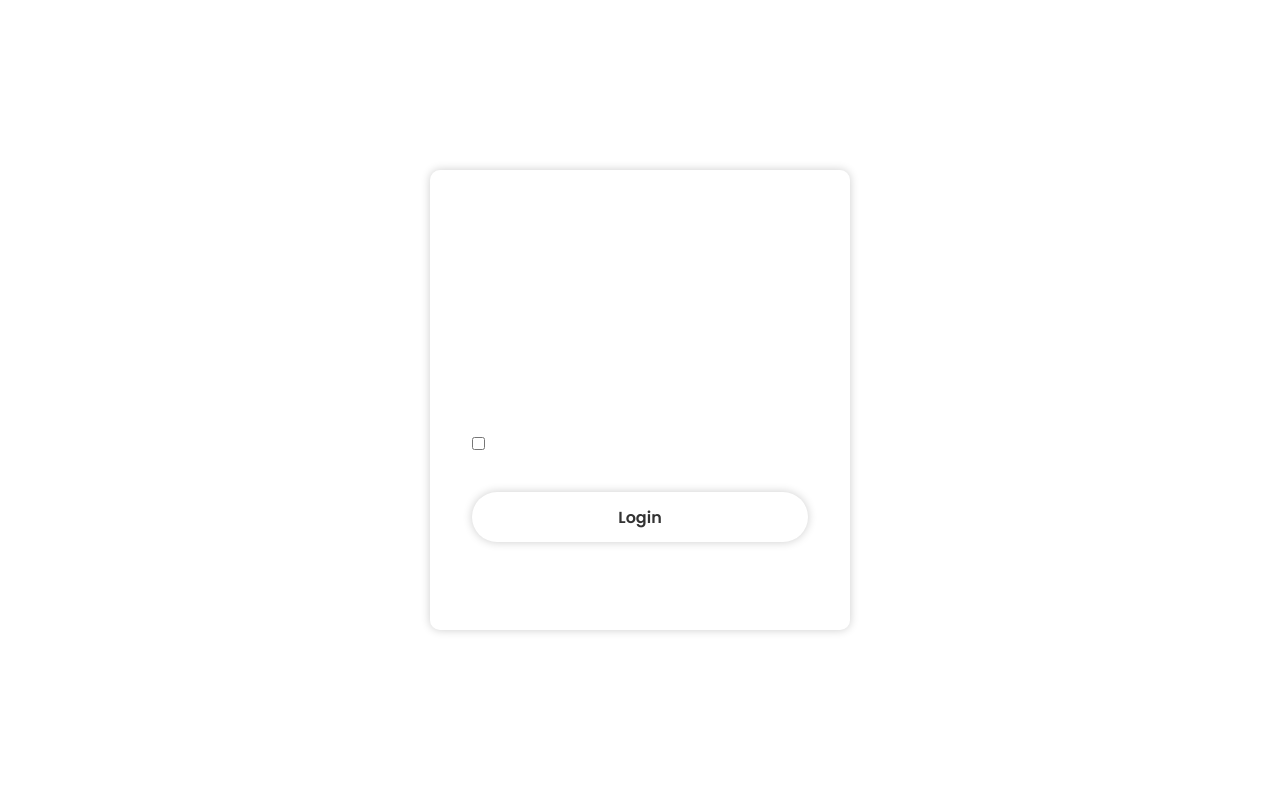
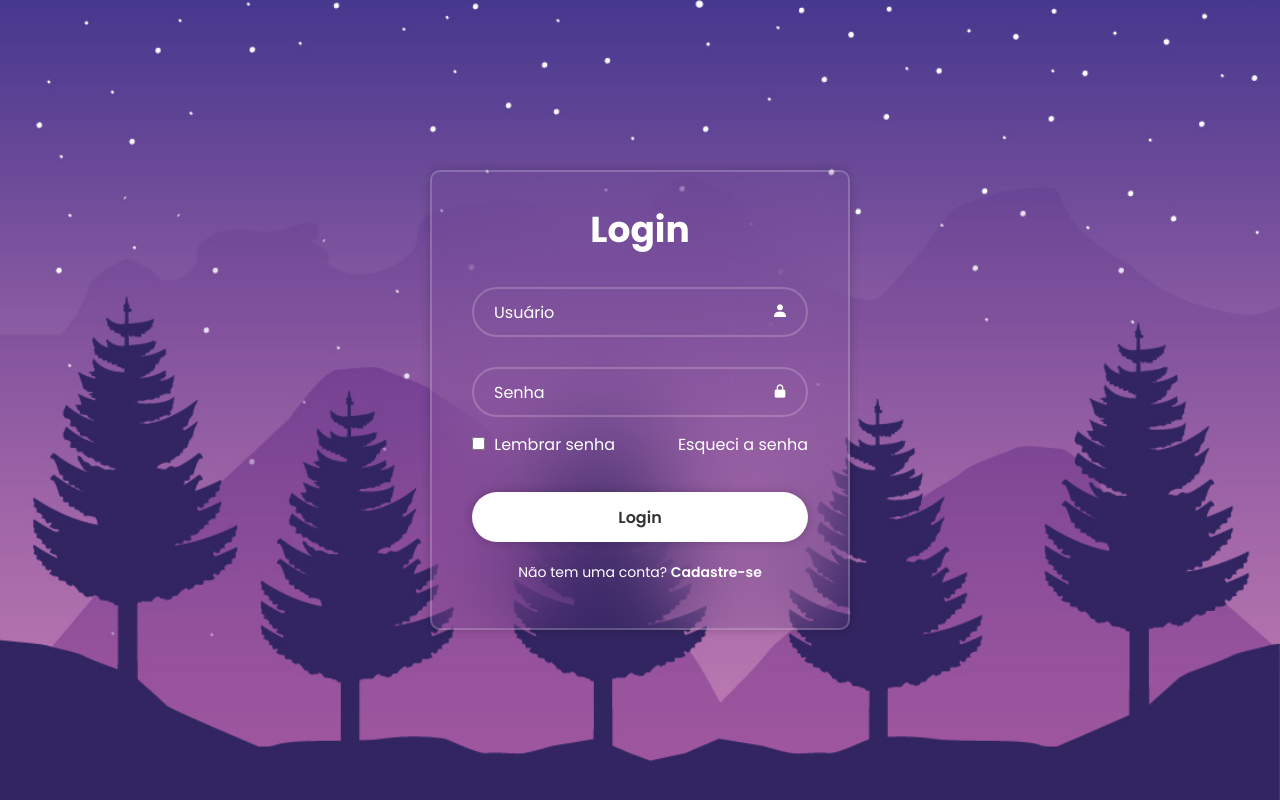
Before and after one commit to HTAndrade/Login-page, a plain HTML site: page index.html in a window 1280 px wide. Drawn offline with nearby package versions, Linux system fonts and the light colour scheme; the site is published under a folder, as on GitHub Pages, so addresses that start at the root find nothing.

Commit message:
Update img

```diff
--- a/style.css
+++ b/style.css
@@ -12,7 +12,7 @@ body {
   justify-content: center;
   align-items: center;
   min-height: 100vh;
-  background: url(/img/img.jpg);
+  background: url(./img/img.jpg);
   background-size: cover;
   background-position: center;
 }
```
